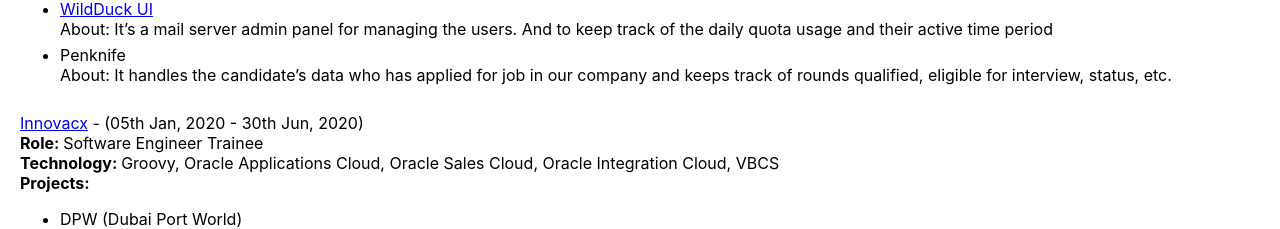
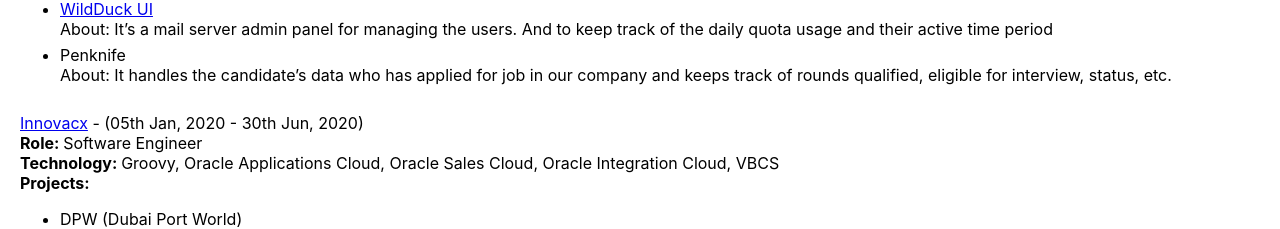
Before and after one commit to ChiragKushwaha/resume, a Next.js app: page / in a window 1280 px wide. Shown: the part 1094-1323 px from the top of the page. Built offline with nearby package versions, Linux system fonts and the light colour scheme.

Commit message:
correction

```diff
--- a/src/pages/index.tsx
+++ b/src/pages/index.tsx
@@ -201,7 +201,7 @@
   },
   {
     name: 'Innovacx',
-    position: 'Software Engineer Trainee',
+    position: 'Software Engineer',
     url: 'https://www.innovacx.com/index.html',
     startDate: '2020-01-05',
     endDate: '2020-06-30',
```
